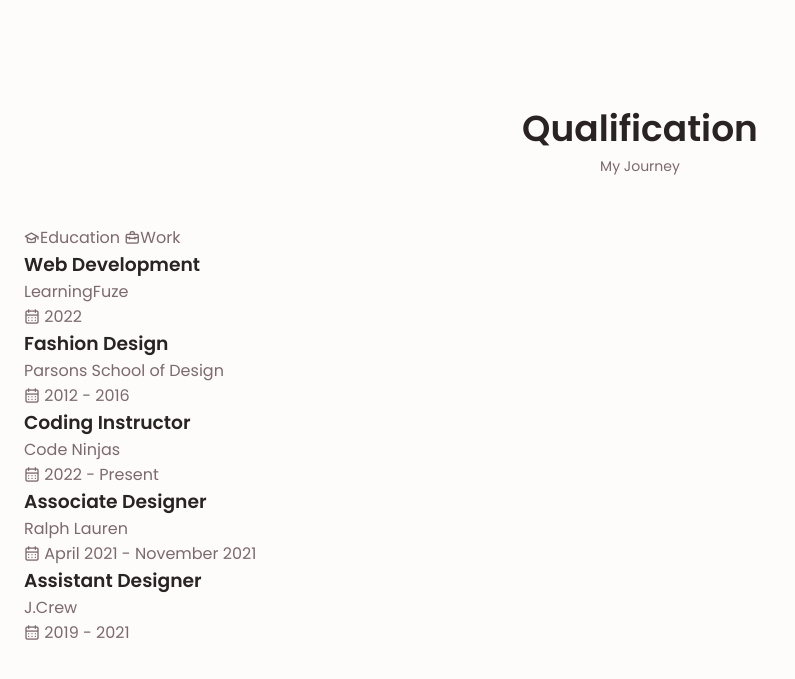
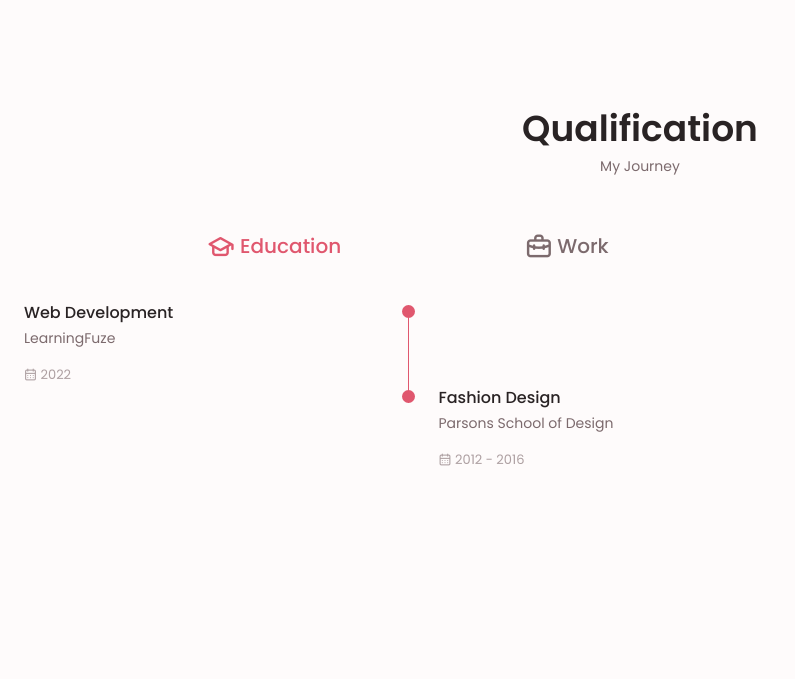
Before and after one commit to annuhpark/personal-portfolio, a website: page index.html in a window 1280 px wide. Shown: the part 2032-2711 px from the top of the page, without its empty margins (0-795 px from the left). Drawn offline with nearby package versions, Linux system fonts and the light colour scheme.

Commit message:
Finished qualification section.

```diff
--- a/assets/css/styles.css
+++ b/assets/css/styles.css
@@ -509,6 +509,77 @@
 
 /* ==================== QUALIFICATION ==================== */
 
+.qualification__tabs {
+  display: flex;
+  justify-content: space-evenly;
+  margin-bottom: var(--mb-2);
+}
+
+.qualification__button {
+  font-size: var(--h3-font-size);
+  font-weight: var(--font-medium);
+  cursor: pointer;
+}
+
+.qualification__button:hover {
+  color: var(--first-color);
+}
+
+.qualification__icon {
+  font-size: 1.8rem;
+  margin-right: var(--mb-0-25);
+}
+
+.qualification__data {
+  display: grid;
+  grid-template-columns: 1fr max-content 1fr;
+  column-gap: 1.5rem;
+}
+
+.qualification__title {
+  font-size: var(--normal-font-size);
+  font-weight: var(--font-medium);
+}
+
+.qualification__subtitle {
+  display: inline-block;
+  font-size: var(--small-font-size);
+  margin-bottom: var(--mb-1);
+}
+
+.qualification__calendar {
+  font-size: var(--smaller-font-size);
+  color: var(--text-color-light);
+}
+
+.qualification__rounder {
+  display: inline-block;
+  width: 13px;
+  height: 13px;
+  background-color: var(--first-color);
+  border-radius: 50%;
+}
+
+.qualification__line {
+  display: block;
+  width: 1px;
+  height: 100%;
+  background-color: var(--first-color);
+  transform: translate(6px, -7px);
+}
+
+.qualification [data-content] {
+  display: none;
+}
+
+.qualification__active[data-content] {
+  display: block;
+}
+
+.qualification__button.qualification__active {
+  color: var(--first-color);
+}
+
 /* ==================== SERVICES ==================== */
 
 /* Active Modal */
--- a/assets/js/main.js
+++ b/assets/js/main.js
@@ -50,6 +50,24 @@
 
 /* ==================== QUALIFICATION TABS ==================== */
 
+const tabs = document.querySelectorAll('[data-target]');
+const tabContents = document.querySelectorAll('[data-content]');
+
+tabs.forEach(tab => {
+  tab.addEventListener('click', function () {
+    const target = document.querySelector(tab.dataset.target);
+    tabContents.forEach(tabContent => {
+      tabContent.classList.remove('qualification__active');
+    });
+    target.classList.add('qualification__active');
+
+    tab.forEach(tab => {
+      tab.classList.remove('qualification__active');
+    });
+    tab.classList.add('qualification__active');
+  });
+});
+
 /* ==================== SERVICES MODAL ==================== */
 
 /* ==================== PORTFOLIO SWIPER  ==================== */
--- a/index.html
+++ b/index.html
@@ -295,18 +295,18 @@
           <span class="section__subtitle">My Journey</span>
           <div class="qualification__container container">
             <div class="qualification__tabs">
-              <div class="qualification__button button--flex">
+              <div class="qualification__button button--flex qualification__active" data-target="#education">
                 <i class="uil uil-graduation-cap qualification__icon"></i>
                 Education
               </div>
-              <div class="qualification__button button--flex">
+              <div class="qualification__button button--flex" data-target="#work">
                 <i class="uil uil-briefcase-alt qualification__icon"></i>
                 Work
               </div>
             </div>
             <div class="qualification__sections">
               <!-- Qualification Content 1 -->
-              <div class="qualification__content">
+              <div class="qualification__content qualification__active" data-content id="education">
                 <!-- Qualification 1 -->
                 <div class="qualification__data">
                   <div>
@@ -328,7 +328,7 @@
 
                   <div>
                     <span class="qualification__rounder"></span>
-                    <span class="qualification__line"></span>
+                    <!-- <span class="qualification__line"></span> -->
                   </div>
 
                   <div>
@@ -342,7 +342,7 @@
                 </div>
               </div>
               <!-- Qualification Content 2 -->
-              <div class="qualification__content">
+              <div class="qualification__content" data-content id="work">
                 <!-- Qualification 1 -->
                 <div class="qualification__data">
                   <div>
```
